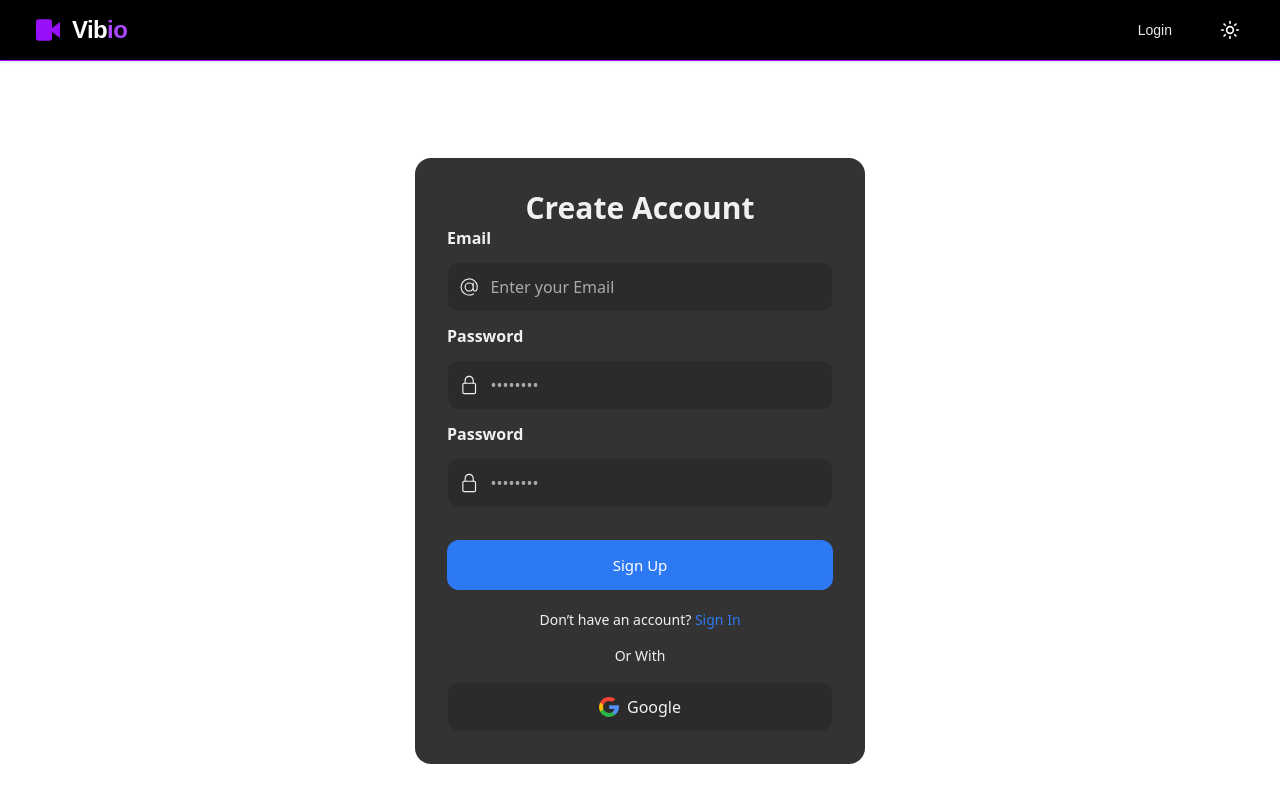
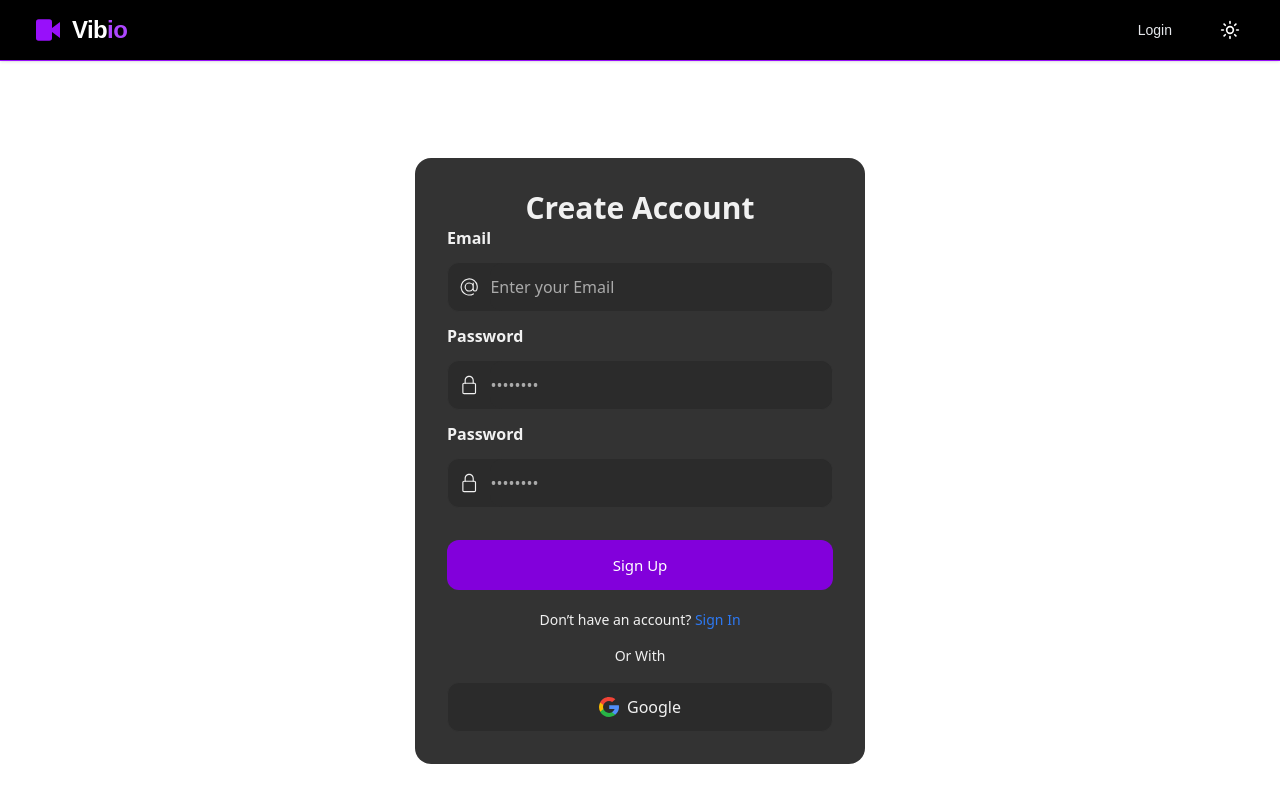
Before and after one commit to abhikhokhar/Vibio-Reels-Hub, a Next.js app: page /register in a window 1280 px wide. Shown: the top 802 px of the page. Built offline with nearby package versions, Linux system fonts and the light colour scheme; no server answers; what @imagekit/next would draw is missing.

Commit message:
Minor  Changes

```diff
--- a/app/login/page.tsx
+++ b/app/login/page.tsx
@@ -107,7 +107,7 @@ function Loginpage() {
         )}
 
         {/* Submit Button */}
-        <button className="mt-5 mb-2 bg-[#2d79f3] text-white text-[15px] font-medium rounded-xl h-[50px] w-full cursor-pointer hover:bg-[#2260c5] transition">
+        <button className="mt-5 mb-2 bg-purple-700 text-white text-[15px] font-medium rounded-xl h-[50px] w-full cursor-pointer hover:bg-purple-600 transition">
           Sign In
         </button>
 
--- a/app/register/page.tsx
+++ b/app/register/page.tsx
@@ -130,7 +130,7 @@ function RegisterPage() {
         </div>
 
         {/* Submit Button */}
-        <button className="mt-5 mb-2 bg-[#2d79f3] text-white text-[15px] font-medium rounded-xl h-[50px] w-full cursor-pointer hover:bg-[#2260c5] transition">
+        <button className="mt-5 mb-2 bg-purple-700 text-white text-[15px] font-medium rounded-xl h-[50px] w-full cursor-pointer hover:bg-purple-600 transition">
           Sign Up
         </button>
 
```
